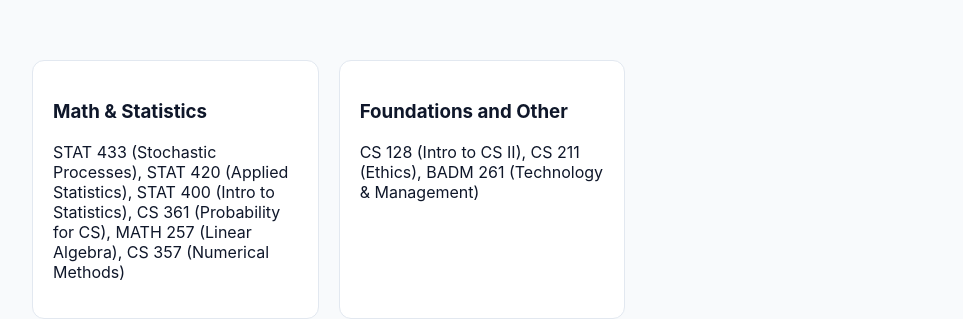
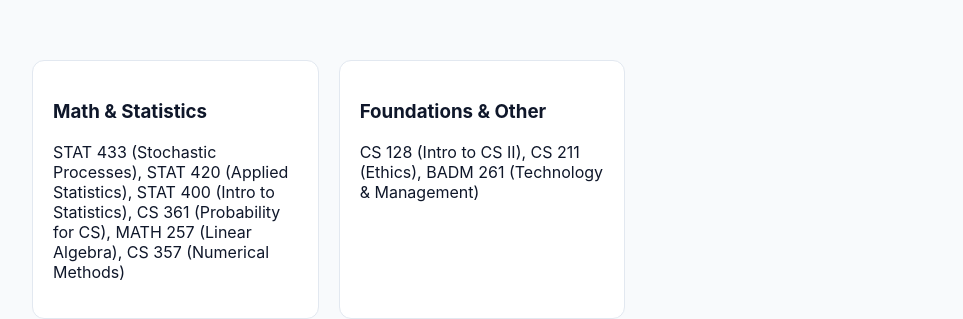
Before and after one commit to srikarpisupati/srikarpisupati.github.io, a Jekyll site: the page built from about.md, in a window 1280 px wide and 900 px high, scrolled down 417 px. Shown: the part 160-479 px from the top of the window, without its empty margins (158-1121 px from the left). Built offline with Jekyll 4.4.1, drawn with Linux system fonts in a browser that asks for light colours.

Commit message:
Update about.md

```diff
--- a/about.md
+++ b/about.md
@@ -13,6 +13,7 @@ permalink: /about/
 
 ### NOTABLE COURSEWORK
 <div class="cards">
+
   <div class="card">
     <h3>Systems</h3>
     <p>CS 425 (Distributed Systems), CS 341 (Systems Programming), CS 483 (Applied Parallel Programming), CS 233 (Computer Architecture), CS 411 (Database Systems)</p>
@@ -34,9 +35,10 @@ permalink: /about/
   </div>
 
   <div class="card">
-    <h3>Foundations and Other</h3>
+    <h3>Foundations & Other</h3>
     <p>CS 128 (Intro to CS II), CS 211 (Ethics), BADM 261 (Technology & Management)</p>
   </div>
+
 </div>
 
 ### SKILLS
```
